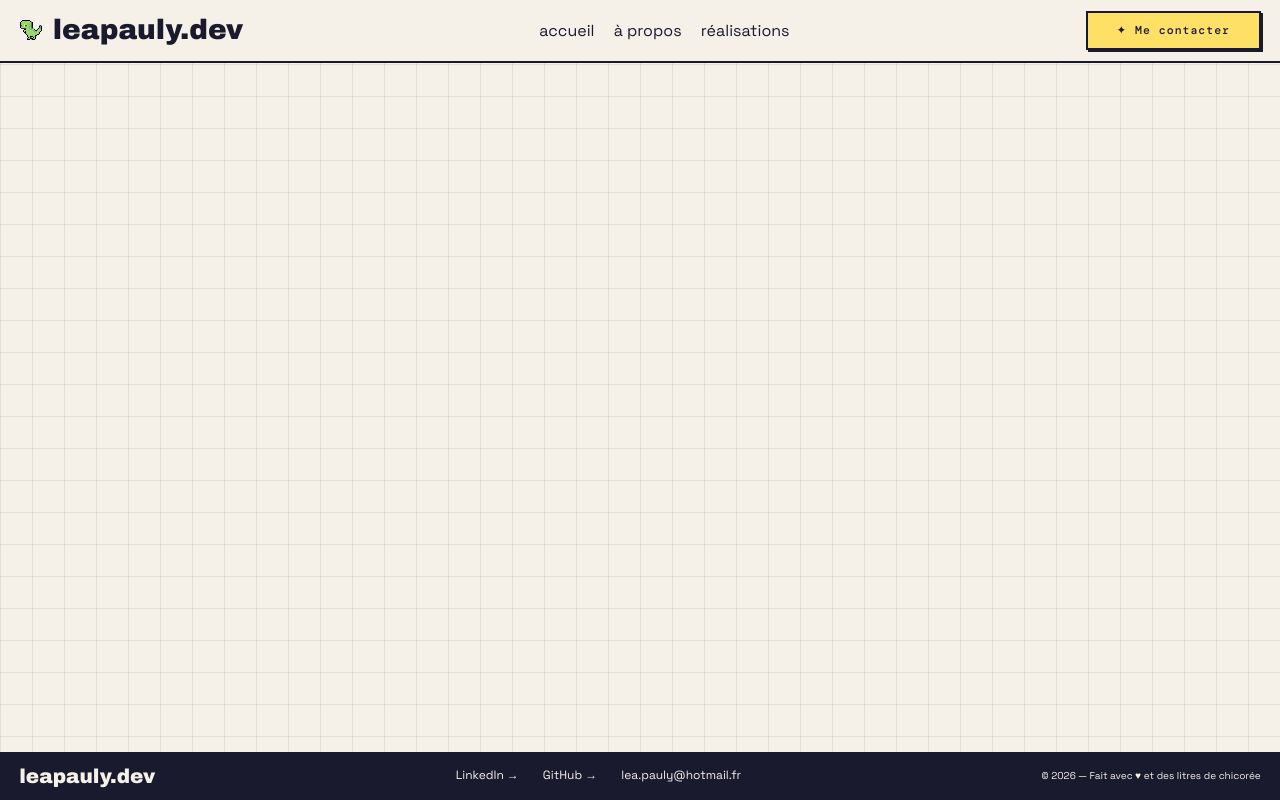
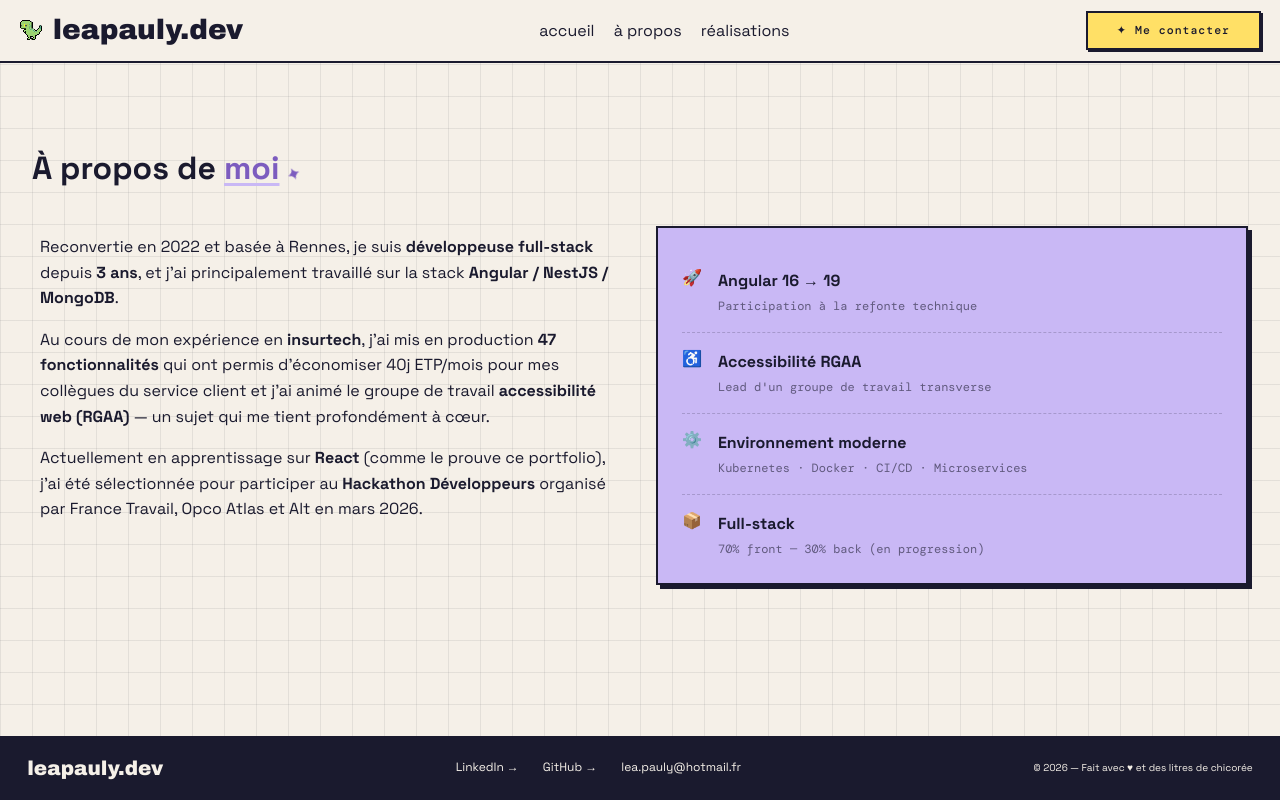
Before and after one commit to LeasaurusRex/portfolio, a React (Vite) app: page /about in a window 1280 px wide. Built offline with nearby package versions, Linux system fonts and the light colour scheme.

Commit message:
feat(About) : creation of the about page and addition of description section

```diff
--- a/src/App.tsx
+++ b/src/App.tsx
@@ -1,5 +1,6 @@
 import { Routes, Route } from "react-router-dom";
 import Home from "@/pages/Home/Home.tsx";
+import About from "@/pages/About/About.tsx";
 import Header from "@/shared/Header";
 import Footer from "@/shared/Footer";
 
@@ -9,6 +10,7 @@ function App() {
       <Header />
       <Routes>
         <Route path="/" element={<Home />} />
+        <Route path="/about" element={<About />} />
       </Routes>
       <Footer />
     </main>
--- /dev/null
+++ b/src/pages/About/About.module.css
@@ -0,0 +1,27 @@
+.title {
+  padding: 5rem 2rem 0rem;
+}
+
+.accented {
+  color: var(--lav-deep);
+  font-weight: bold;
+  text-decoration: underline;
+  text-decoration-color: var(--lavender);
+  text-underline-offset: 4px;
+}
+
+.star {
+  display: inline-block;
+  color: var(--lav-deep);
+  font-size: 1rem;
+  animation: spin 8s linear infinite;
+}
+
+@keyframes spin {
+  0% {
+    transform: rotate(0deg);
+  }
+  100% {
+    transform: rotate(360deg);
+  }
+}
--- /dev/null
+++ b/src/pages/About/About.tsx
@@ -0,0 +1,16 @@
+import styles from "./About.module.css";
+import Description from "./components/Description";
+
+function About() {
+  return (
+    <>
+      <h1 className={styles.title}>
+        À propos de <span className={styles.accented}>moi</span>{" "}
+        <span className={styles.star}>✦</span>
+      </h1>
+      <Description />
+    </>
+  );
+}
+
+export default About;
--- /dev/null
+++ b/src/pages/About/components/Description.module.css
@@ -0,0 +1,49 @@
+.container {
+  display: grid;
+  grid-template-columns: 1fr 1fr;
+  align-items: start;
+  gap: 2rem;
+  padding: 2rem 2rem 0rem;
+}
+
+p {
+  padding: 0.5rem;
+}
+
+.highlight {
+  background: var(--lavender);
+  border: var(--border);
+  box-shadow: var(--shadow-md);
+  padding: 1.5rem;
+}
+
+.highlightItem {
+  display: flex;
+  align-items: flex-start;
+  gap: 1rem;
+  padding: 1rem 0;
+  border-bottom: 1px dashed var(--ink-20);
+}
+
+.highlightItem:last-child {
+  border-bottom: none;
+  padding-bottom: 0;
+}
+
+.highlightIcon {
+  font-size: var(--font-base);
+  line-height: 1;
+  flex-shrink: 0;
+  margin-top: 2px;
+}
+
+.highlightTitle {
+  font-weight: bold;
+  margin-bottom: 0.2rem;
+}
+
+.highlightSub {
+  font-family: var(--font-mono);
+  font-size: var(--font-s);
+  color: var(--ink-60);
+}
--- /dev/null
+++ b/src/pages/About/components/Description.tsx
@@ -0,0 +1,74 @@
+import styles from "./Description.module.css";
+
+function Description() {
+  return (
+    <section className={styles.container}>
+      <article>
+        <p>
+          Reconvertie en 2022 et basée à Rennes, je suis
+          <span className="bold"> développeuse full-stack </span>
+          depuis <span className="bold"> 3 ans</span>, et j'ai principalement
+          travaillé sur la stack{" "}
+          <span className="bold"> Angular / NestJS / MongoDB</span>.
+        </p>
+        <p>
+          Au cours de mon expérience en <span className="bold">insurtech</span>,
+          j'ai mis en production
+          <span className="bold"> 47 fonctionnalités </span> qui ont permis
+          d'économiser 40j ETP/mois pour mes collègues du service client et j'ai
+          animé le groupe de travail
+          <span className="bold"> accessibilité web (RGAA) </span> — un sujet
+          qui me tient profondément à cœur.
+        </p>
+        <p>
+          Actuellement en apprentissage sur
+          <span className="bold"> React </span> (comme le prouve ce portfolio),
+          j'ai été sélectionnée pour participer au
+          <span className="bold"> Hackathon Développeurs </span> organisé par
+          France Travail, Opco Atlas et Alt en mars 2026.
+          <br />
+        </p>
+      </article>
+      <article className={styles.highlight}>
+        <div className={styles.highlightItem}>
+          <span className={styles.highlightIcon}>🚀</span>
+          <div className={styles.highlightItemText}>
+            <div className={styles.highlightTitle}>Angular 16 → 19</div>
+            <div className={styles.highlightSub}>
+              Participation à la refonte technique
+            </div>
+          </div>
+        </div>
+        <div className={styles.highlightItem}>
+          <span className={styles.highlightIcon}>♿</span>
+          <div className={styles.highlightItemText}>
+            <div className={styles.highlightTitle}>Accessibilité RGAA</div>
+            <div className={styles.highlightSub}>
+              Lead d'un groupe de travail transverse
+            </div>
+          </div>
+        </div>
+        <div className={styles.highlightItem}>
+          <span className={styles.highlightIcon}>⚙️</span>
+          <div className={styles.highlightItemText}>
+            <div className={styles.highlightTitle}>Environnement moderne</div>
+            <div className={styles.highlightSub}>
+              Kubernetes · Docker · CI/CD · Microservices
+            </div>
+          </div>
+        </div>
+        <div className={styles.highlightItem}>
+          <span className={styles.highlightIcon}>📦</span>
+          <div className={styles.highlightItemText}>
+            <div className={styles.highlightTitle}>Full-stack</div>
+            <div className={styles.highlightSub}>
+              70% front — 30% back (en progression)
+            </div>
+          </div>
+        </div>
+      </article>
+    </section>
+  );
+}
+
+export default Description;
```
